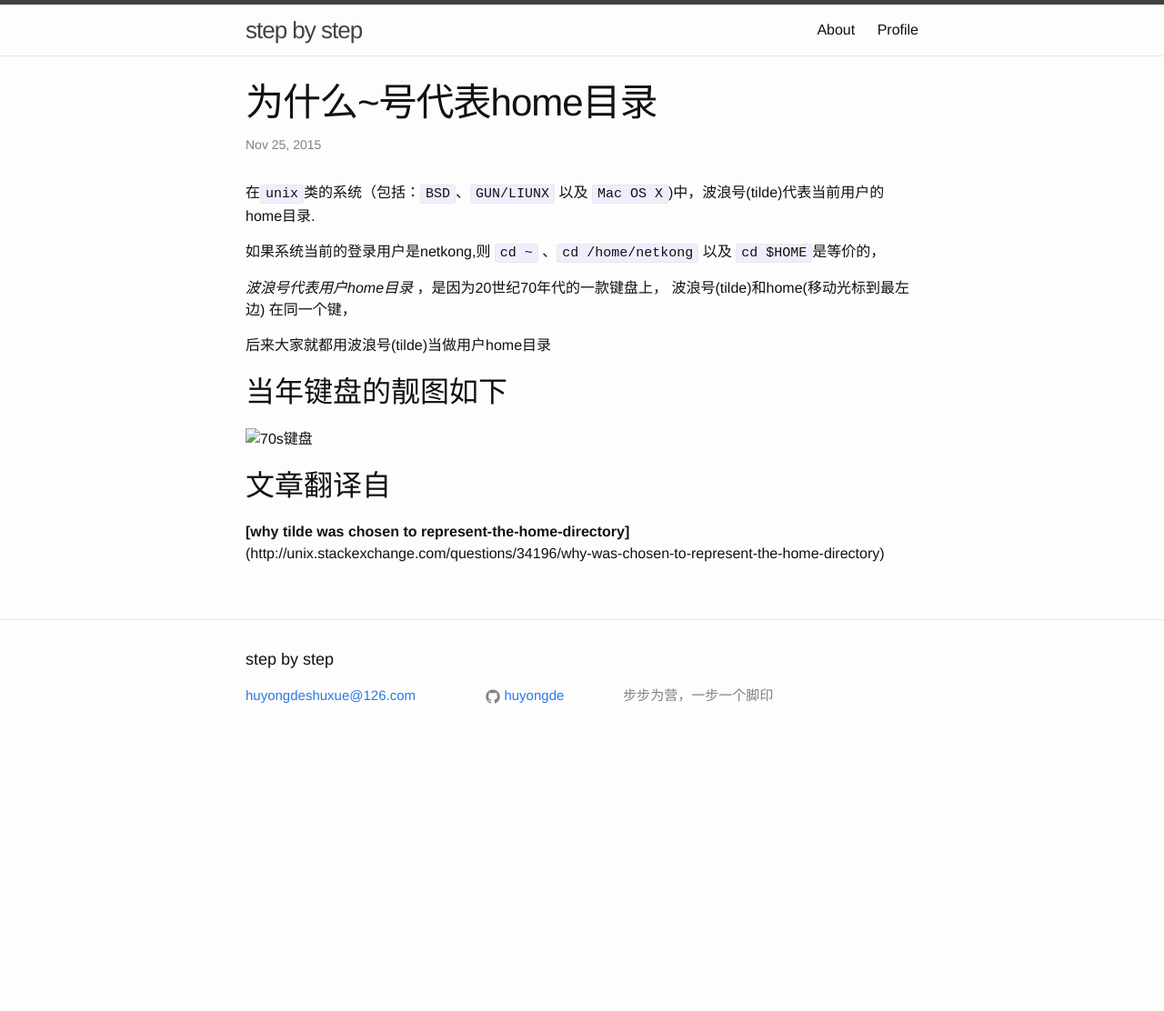
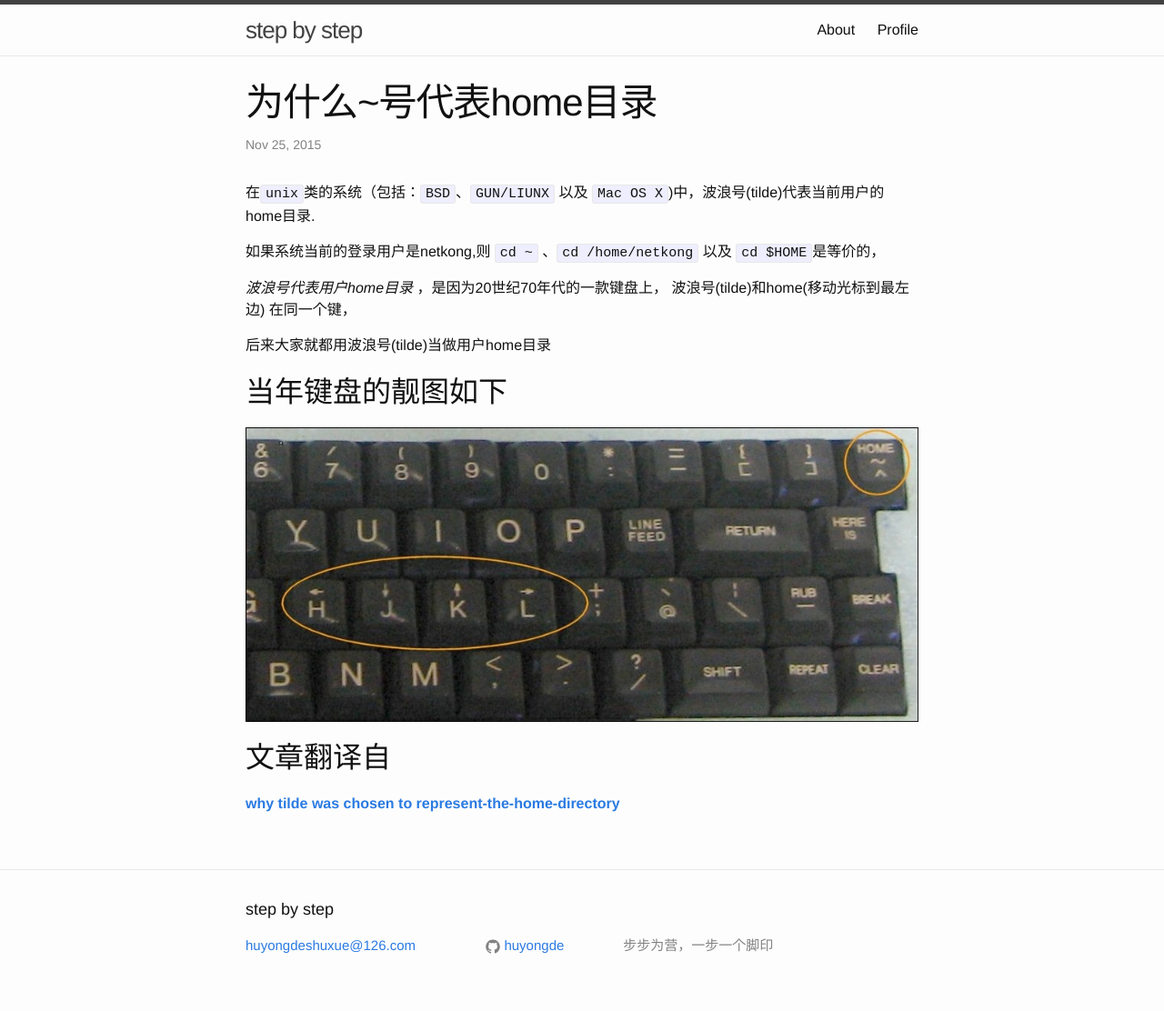
Before and after one commit to huyongde/huyongde.github.io, a Jekyll site: the page built from _posts/2015-11-25-why-tilde-represents-home-directory.md, in a window 1280 px wide. Shown: the whole page at 91% size. Built offline with Jekyll 4.4.1, drawn with Linux system fonts in a browser that asks for light colours; Markdown is read by kramdown in place of the engine named in the settings; before the commit the page ends 900 px from its top, so only the background shows below that.

Commit message:
add tilde.jpg

```diff
--- a/_posts/2015-11-25-why-tilde-represents-home-directory.md
+++ b/_posts/2015-11-25-why-tilde-represents-home-directory.md
@@ -21,4 +21,4 @@ title: 为什么~号代表home目录
 文章翻译自
 ------
 
-**[why tilde was chosen to represent-the-home-directory]**(http://unix.stackexchange.com/questions/34196/why-was-chosen-to-represent-the-home-directory)
+[**why tilde was chosen to represent-the-home-directory**](http://unix.stackexchange.com/questions/34196/why-was-chosen-to-represent-the-home-directory)
```
Also changed, not shown: image/tilde.jpg (added).
